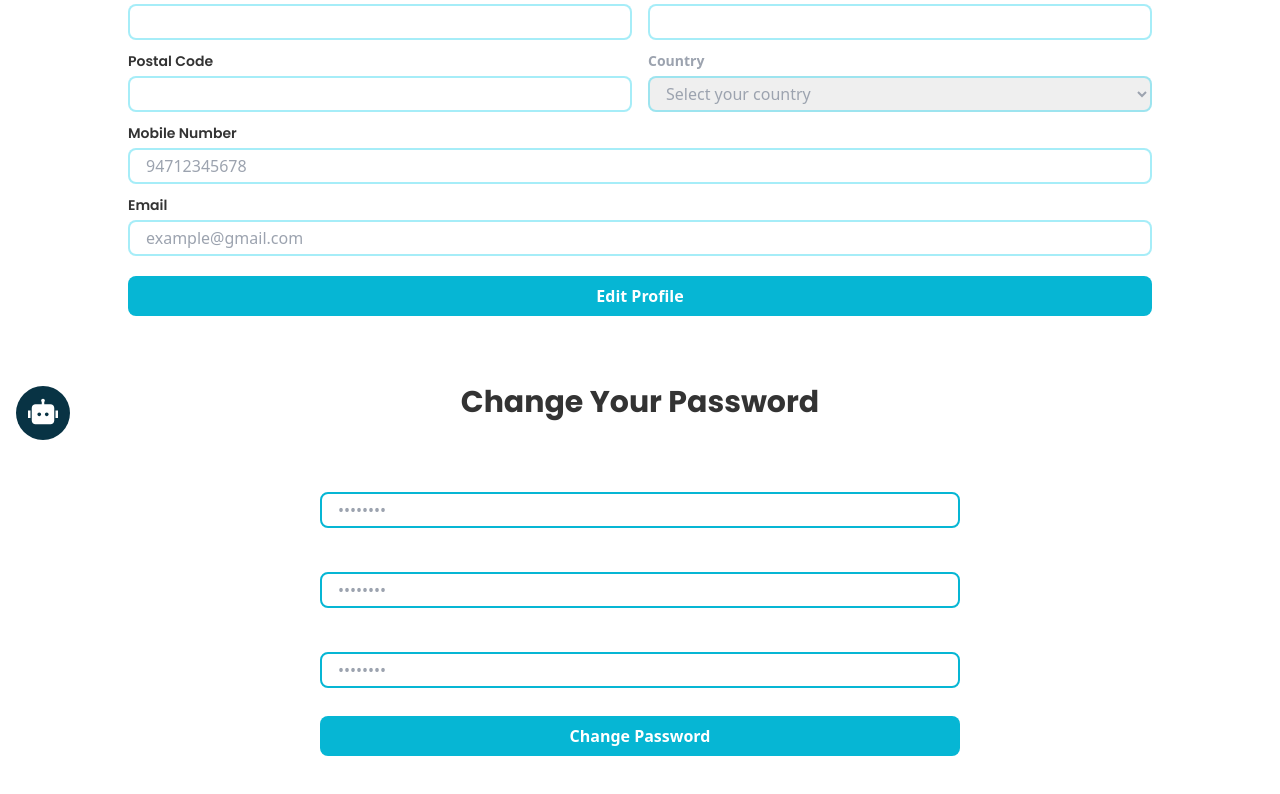
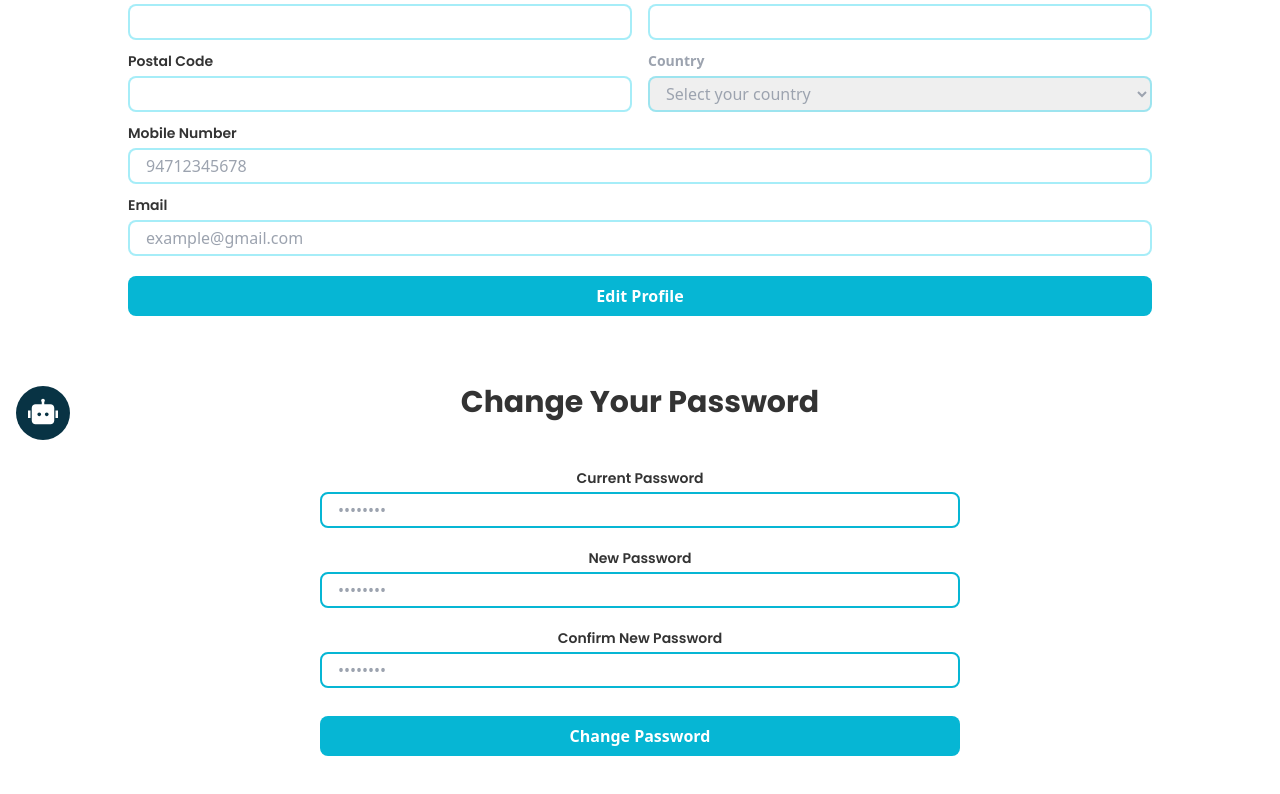
Before and after one commit to SahanDev00/crystal, a React (Create React App) app: page /edit-profile in a window 1280 px wide. Shown: the part 344-1138 px from the top of the page. Built offline with nearby package versions, Linux system fonts and the light colour scheme.

Commit message:
commited

```diff
--- a/src/components/Profile/EditProfile.jsx
+++ b/src/components/Profile/EditProfile.jsx
@@ -64,11 +64,11 @@ const EditProfile = () => {
             <div className='w-full flex justify-center items-center'>
                 <div className='w-full text-center mt-5'>
                     <form>
-                        <label className='block font-semibold mt-3 text-sm text-white font-poppins'>Current Password</label>
+                        <label className='block font-semibold mt-3 text-sm text-black/80 font-poppins'>Current Password</label>
                         <input className='w-[50%] rounded-lg pl-4 py-1 border-cyan-500 border-2 mb-2 mt-1' type="password" placeholder='••••••••' required />
-                        <label className='block font-semibold mt-3 text-sm text-white font-poppins'>New Password</label>
+                        <label className='block font-semibold mt-3 text-sm text-black/80 font-poppins'>New Password</label>
                         <input className='w-[50%] rounded-lg pl-4 py-1 border-cyan-500 border-2 mb-2 mt-1' type="password" placeholder='••••••••' required />
-                        <label className='font-semibold text-sm mt-3 text-white block font-poppins'>Confirm New Password</label>
+                        <label className='font-semibold text-sm mt-3 text-black/80 block font-poppins'>Confirm New Password</label>
                         <input className='w-[50%] rounded-lg pl-4 py-1 border-cyan-500 border-2 mb-5 mt-1' type="password" placeholder='••••••••' required />
                         <button type='submit' className='block w-[50%] mx-auto mt-2 rounded-lg bg-cyan-500 py-2 text-white font-semibold hover:bg-cyan-600'>Change Password</button>
                     </form>
```
